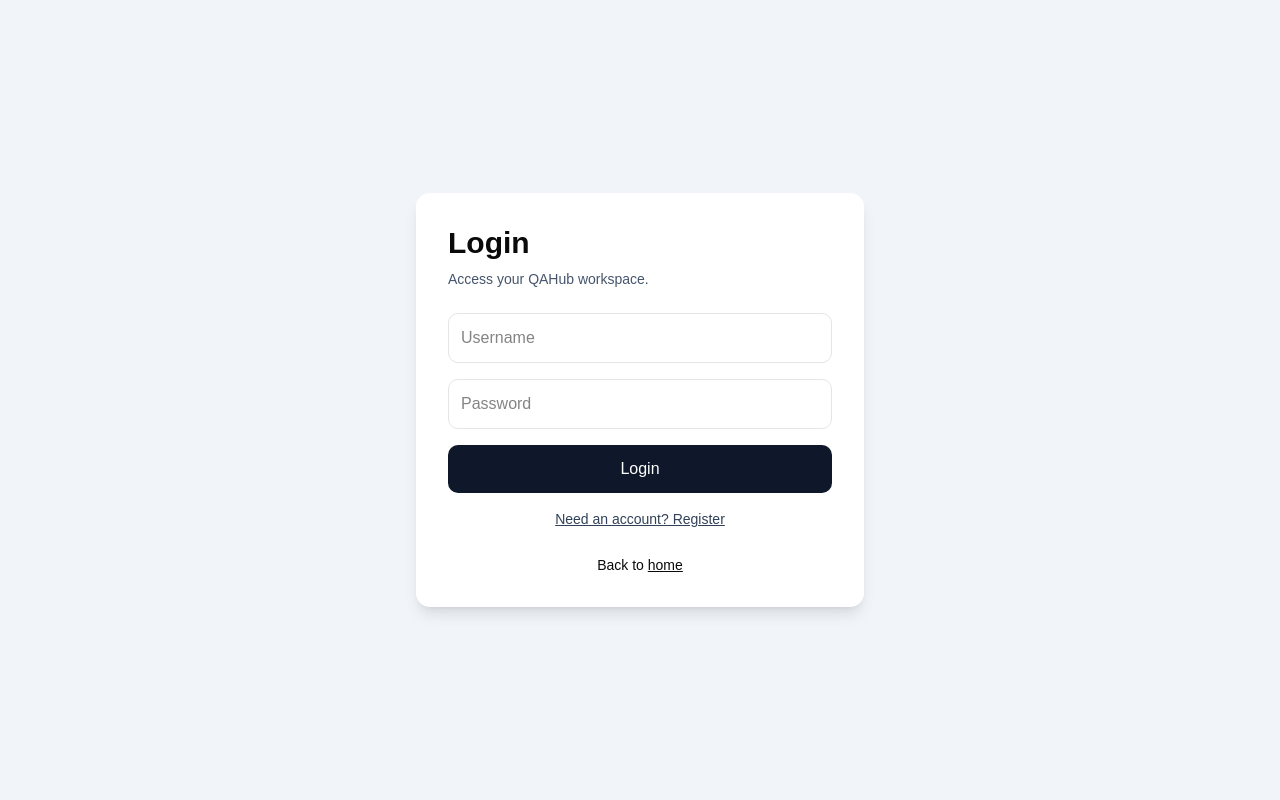
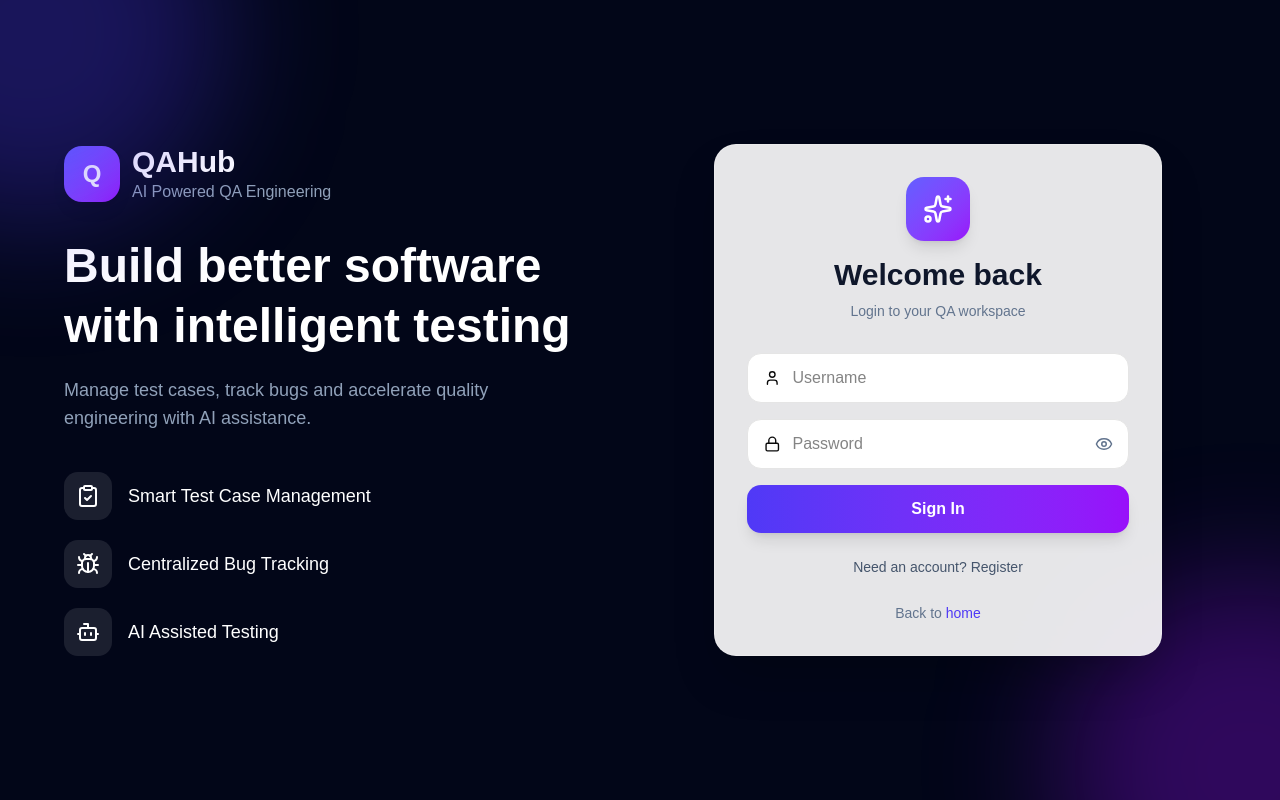
Before and after one commit to mdrumaiz789/QaHub, a React (Vite) app in the folder frontend/: page /login in a window 1280 px wide. Built offline with nearby package versions, Linux system fonts and the light colour scheme.

Commit message:
Upgrade QAHub login experience

```diff
--- a/frontend/src/pages/Login/index.tsx
+++ b/frontend/src/pages/Login/index.tsx
@@ -1,30 +1,56 @@
 import { useState } from "react"
 import type { FormEvent } from "react"
 import { Link, useNavigate } from "react-router-dom"
+import {
+  Eye,
+  EyeOff,
+  Lock,
+  User,
+  Sparkles,
+  ClipboardCheck,
+  Bug,
+  Bot,
+  Loader2,
+} from "lucide-react"
+
 import { apiUrl, setToken } from "../../lib/auth"
 
 function Login() {
   const navigate = useNavigate()
+
   const [isRegistering, setIsRegistering] = useState(false)
+  const [showPassword, setShowPassword] = useState(false)
+
   const [username, setUsername] = useState("")
   const [password, setPassword] = useState("")
   const [fullName, setFullName] = useState("")
+
   const [error, setError] = useState("")
   const [isSubmitting, setIsSubmitting] = useState(false)
 
   const submit = async (event: FormEvent<HTMLFormElement>) => {
     event.preventDefault()
+
     setError("")
     setIsSubmitting(true)
 
     try {
-      const endpoint = isRegistering ? "/api/auth/register" : "/api/auth/login"
-      const body = isRegistering ? { username, password, fullName } : { username, password }
+      const endpoint = isRegistering
+        ? "/api/auth/register"
+        : "/api/auth/login"
+
+      const body = isRegistering
+        ? { username, password, fullName }
+        : { username, password }
+
       const response = await fetch(apiUrl(endpoint), {
         method: "POST",
-        headers: { "Content-Type": "application/json" },
+        headers: {
+          "Content-Type": "application/json",
+        },
         body: JSON.stringify(body),
       })
+
       const result = await response.json()
 
       if (!response.ok) {
@@ -32,72 +58,310 @@ function Login() {
       }
 
       setToken(result.data.token)
-      navigate("/dashboard", { replace: true })
+
+      navigate("/dashboard", {
+        replace: true,
+      })
+
     } catch (caughtError) {
-      setError(caughtError instanceof Error ? caughtError.message : "Unable to authenticate")
+
+      setError(
+        caughtError instanceof Error
+          ? caughtError.message
+          : "Unable to authenticate"
+      )
+
     } finally {
       setIsSubmitting(false)
     }
   }
 
+
   return (
-    <div className="min-h-screen flex items-center justify-center bg-slate-100">
-      <div className="w-full max-w-md rounded-xl bg-white p-8 shadow-lg">
-        <h1 className="mb-2 text-3xl font-bold">{isRegistering ? "Create account" : "Login"}</h1>
-        <p className="mb-6 text-sm text-slate-600">Access your QAHub workspace.</p>
+    <div className="relative min-h-screen overflow-hidden bg-slate-950 flex items-center justify-center px-6">
 
-        <form onSubmit={submit}>
+      {/* Background glow */}
+      <div className="absolute -top-40 -left-40 h-96 w-96 rounded-full bg-indigo-600/30 blur-3xl" />
+      <div className="absolute -bottom-40 -right-40 h-96 w-96 rounded-full bg-purple-600/30 blur-3xl" />
+
+
+      <div className="grid w-full max-w-6xl gap-10 lg:grid-cols-2 items-center">
+
+
+        {/* Left Branding */}
+        <div className="hidden lg:block text-white">
+
+          <div className="flex items-center gap-3 mb-8">
+
+            <div className="flex h-14 w-14 items-center justify-center rounded-2xl bg-gradient-to-br from-indigo-500 to-purple-600 text-2xl font-bold shadow-lg">
+              Q
+            </div>
+
+            <div>
+              <h1 className="text-3xl font-bold">
+                QAHub
+              </h1>
+
+              <p className="text-slate-400">
+                AI Powered QA Engineering
+              </p>
+            </div>
+
+          </div>
+
+
+          <h2 className="text-5xl font-bold leading-tight">
+            Build better software
+            <br />
+            with intelligent testing
+          </h2>
+
+
+          <p className="mt-5 max-w-lg text-lg text-slate-400">
+            Manage test cases, track bugs and accelerate
+            quality engineering with AI assistance.
+          </p>
+
+
+          <div className="mt-10 space-y-5">
+
+            <Feature
+              icon={<ClipboardCheck />}
+              text="Smart Test Case Management"
+            />
+
+            <Feature
+              icon={<Bug />}
+              text="Centralized Bug Tracking"
+            />
+
+            <Feature
+              icon={<Bot />}
+              text="AI Assisted Testing"
+            />
+
+          </div>
+
+        </div>
+
+
+
+        {/* Login Card */}
+        <div className="mx-auto w-full max-w-md">
+
+          <div className="rounded-3xl border border-white/20 bg-white/90 p-8 shadow-2xl backdrop-blur-xl">
+
+
+            <div className="mb-8 text-center">
+
+              <div className="mx-auto mb-4 flex h-16 w-16 items-center justify-center rounded-2xl bg-gradient-to-br from-indigo-500 to-purple-600 text-white shadow-lg">
+
+                <Sparkles size={30}/>
+
+              </div>
+
+
+              <h1 className="text-3xl font-bold text-slate-900">
+
+                {isRegistering
+                  ? "Create account"
+                  : "Welcome back"}
+
+              </h1>
+
+
+              <p className="mt-2 text-sm text-slate-500">
+
+                {isRegistering
+                  ? "Create your QAHub workspace"
+                  : "Login to your QA workspace"}
+
+              </p>
+
+
+            </div>
+
+
+
+            <form onSubmit={submit} className="space-y-4">
+
+
               {isRegistering && (
-            <input
-              type="text"
+
+                <Input
+                  icon={<User size={18}/>}
                   placeholder="Full name"
                   value={fullName}
-              onChange={(event) => setFullName(event.target.value)}
-              className="mb-4 w-full rounded-lg border p-3"
-              required
+                  onChange={setFullName}
                 />
+
               )}
 
-          <input
-            type="text"
+
+              <Input
+                icon={<User size={18}/>}
                 placeholder="Username"
                 value={username}
-            onChange={(event) => setUsername(event.target.value)}
-            className="mb-4 w-full rounded-lg border p-3"
-            autoComplete="username"
-            required
+                onChange={setUsername}
               />
 
-          <input
-            type="password"
+
+
+              <div className="relative">
+
+                <Input
+                  icon={<Lock size={18}/>}
                   placeholder="Password"
                   value={password}
-            onChange={(event) => setPassword(event.target.value)}
-            className="mb-4 w-full rounded-lg border p-3"
-            autoComplete={isRegistering ? "new-password" : "current-password"}
-            minLength={isRegistering ? 8 : undefined}
-            required
+                  type={showPassword ? "text" : "password"}
+                  onChange={setPassword}
                 />
 
-          {error && <p className="mb-4 rounded-lg bg-red-50 p-3 text-sm text-red-700">{error}</p>}
-
-          <button disabled={isSubmitting} className="w-full rounded-lg bg-slate-900 p-3 text-white disabled:opacity-60">
-            {isSubmitting ? "Please wait…" : isRegistering ? "Create account" : "Login"}
-          </button>
-        </form>
 
                 <button
                   type="button"
-          className="mt-4 w-full text-sm text-slate-700 underline"
-          onClick={() => { setIsRegistering(!isRegistering); setError("") }}
+                  onClick={() => setShowPassword(!showPassword)}
+                  className="absolute right-4 top-4 text-slate-500"
                 >
-          {isRegistering ? "Already have an account? Login" : "Need an account? Register"}
+
+                  {showPassword
+                    ? <EyeOff size={18}/>
+                    : <Eye size={18}/>
+                  }
+
                 </button>
 
-        <p className="mt-6 text-center text-sm">Back to <Link className="underline" to="/">home</Link></p>
               </div>
+
+
+
+              {error && (
+
+                <div className="rounded-xl bg-red-50 p-3 text-sm text-red-600">
+                  {error}
+                </div>
+
+              )}
+
+
+
+              <button
+                disabled={isSubmitting}
+                className="flex w-full items-center justify-center gap-2 rounded-xl bg-gradient-to-r from-indigo-600 to-purple-600 py-3 font-semibold text-white shadow-lg transition hover:scale-[1.02] disabled:opacity-60"
+              >
+
+                {isSubmitting && (
+                  <Loader2 className="animate-spin" size={18}/>
+                )}
+
+                {isSubmitting
+                  ? "Please wait..."
+                  : isRegistering
+                    ? "Create Account"
+                    : "Sign In"}
+
+              </button>
+
+
+            </form>
+
+
+
+            <button
+              type="button"
+              onClick={()=>{
+                setIsRegistering(!isRegistering)
+                setError("")
+              }}
+              className="mt-6 w-full text-sm text-slate-600 hover:text-indigo-600"
+            >
+
+              {isRegistering
+                ? "Already have an account? Login"
+                : "Need an account? Register"}
+
+            </button>
+
+
+
+            <p className="mt-6 text-center text-sm text-slate-500">
+
+              Back to{" "}
+              <Link
+                className="font-medium text-indigo-600"
+                to="/"
+              >
+                home
+              </Link>
+
+            </p>
+
+
+          </div>
+
+        </div>
+
+      </div>
+
     </div>
   )
 }
 
+
+function Feature({
+  icon,
+  text,
+}:{
+  icon: React.ReactNode
+  text:string
+}){
+
+  return (
+
+    <div className="flex items-center gap-4">
+
+      <div className="rounded-xl bg-white/10 p-3">
+        {icon}
+      </div>
+
+      <span className="text-lg">
+        {text}
+      </span>
+
+    </div>
+
+  )
+}
+
+
+
+function Input({
+  icon,
+  placeholder,
+  value,
+  onChange,
+  type="text",
+}:any){
+
+return (
+
+<div className="flex items-center gap-3 rounded-xl border bg-white px-4 py-3 focus-within:ring-2 focus-within:ring-indigo-500">
+
+{icon}
+
+<input
+type={type}
+placeholder={placeholder}
+value={value}
+onChange={(e)=>onChange(e.target.value)}
+className="w-full outline-none"
+/>
+
+</div>
+
+)
+
+}
+
+
 export default Login
```
Lines whose indentation alone changed are shown as unchanged.
